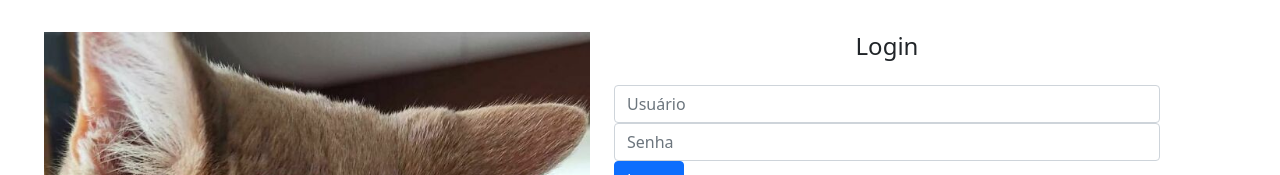
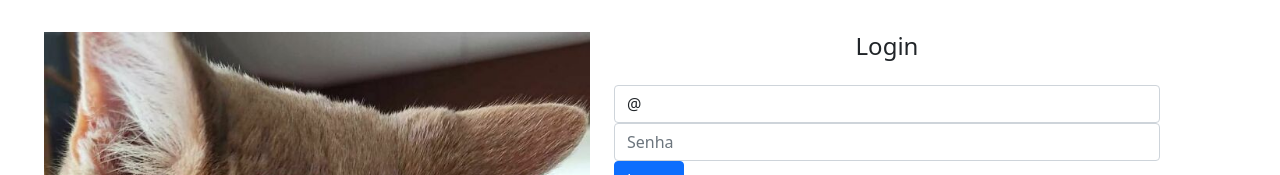
Before and after one commit to Jeff-Christian/Gatito-book, an Angular app: page /home in a window 1280 px wide. Shown: the top 175 px of the page. Built offline with nearby package versions, Linux system fonts and the light colour scheme.

Commit message:
recebendo informações do nosso formulario, como autenticação do usuário, recebendo os valores de cada input

```diff
--- a/src/app/home/home.module.ts
+++ b/src/app/home/home.module.ts
@@ -3,6 +3,7 @@ import { NgModule } from '@angular/core';
 import { CommonModule } from '@angular/common';
 import { HomeRoutingModule } from './home-routing.module';
 import { LoginComponent } from './login/login.component';
+import { FormsModule } from '@angular/forms';
 
 
 @NgModule({
@@ -12,7 +13,8 @@ import { LoginComponent } from './login/login.component';
   ],
   imports: [
     CommonModule,
-    HomeRoutingModule
+    HomeRoutingModule,
+    FormsModule
   ],
   exports: [
     HomeComponent,
--- a/src/app/home/login/login.component.html
+++ b/src/app/home/login/login.component.html
@@ -1,11 +1,11 @@
 <h4 class="text-center">Login</h4>
 
-<form class="form mt-4">
+<form class="form mt-4" (ngSubmit)="login()">
   <div class="form-group">
-    <input class="form-control" type="text" placeholder="Usuário">
+    <input [(ngModel)]="usuario" name="usuario" class="form-control" type="text" placeholder="Usuário">
   </div>
   <div class="form-group">
-    <input class="form-control" type="password" placeholder="Senha">
+    <input [(ngModel)]="senha" name="senha" class="form-control" type="password" placeholder="Senha">
   </div>
 
   <button class="btn btn-primary btn-block" type="submit">Logar</button>
--- a/src/app/home/login/login.component.ts
+++ b/src/app/home/login/login.component.ts
@@ -7,9 +7,17 @@ import { Component, OnInit } from '@angular/core';
 })
 export class LoginComponent implements OnInit {
 
+  usuario = '@';
+  senha = '';
+
   constructor() { }
 
   ngOnInit(): void {
   }
 
+  login(){
+    console.log(this.usuario);
+    console.log(this.senha);
+  }
+
 }
```
